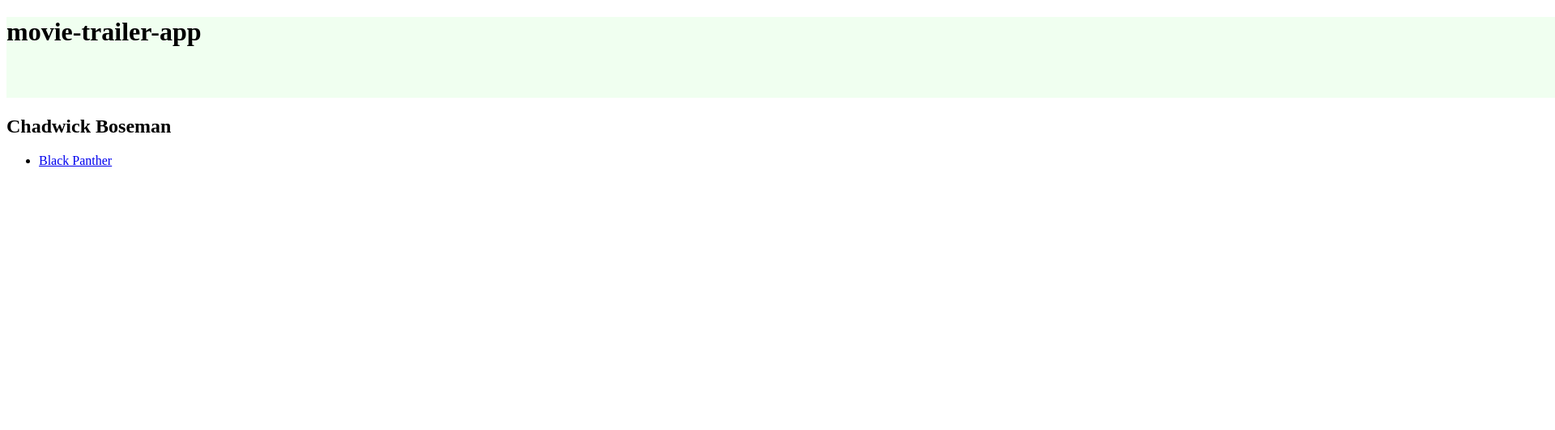
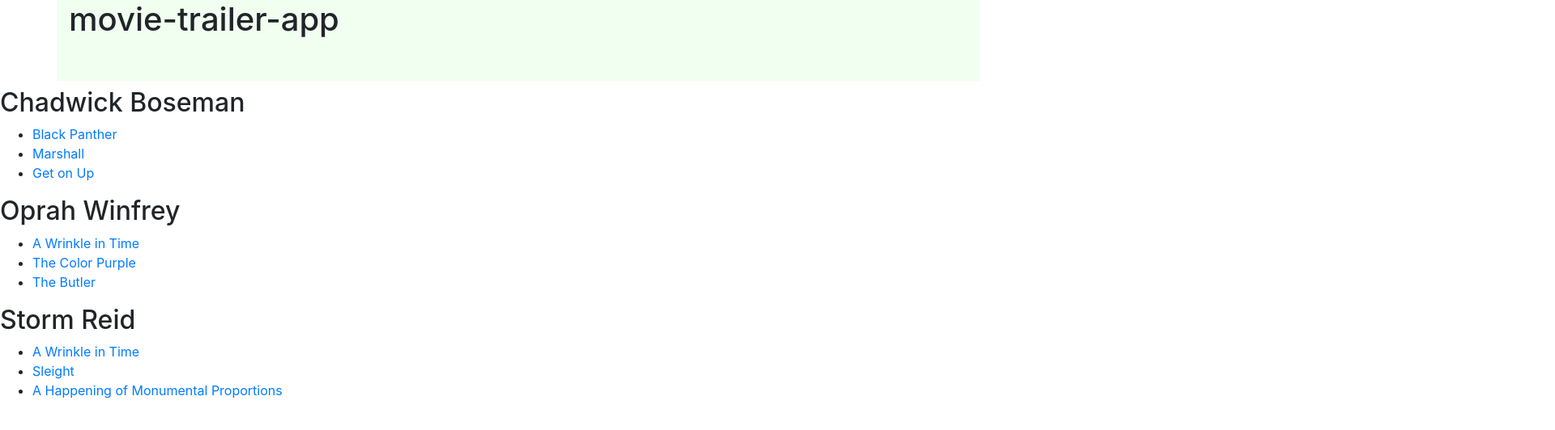
Before and after one commit to AminahAliu/AA_Trailer_Website, an Angular app in the folder movie-trailer-app/: page / in a window 1280 px wide. Shown: the top 532 px of the page at 81% size, 1920 px wide, since content can reach past the window. Built offline with nearby package versions, Linux system fonts and the light colour scheme.

Commit message:
feat: add movies for Oprah, Storm, and Chadwick (3 each)

```diff
--- a/movie-trailer-app/package.json
+++ b/movie-trailer-app/package.json
@@ -20,6 +20,7 @@
     "@angular/platform-browser": "~7.0.0",
     "@angular/platform-browser-dynamic": "~7.0.0",
     "@angular/router": "~7.0.0",
+    "bootstrap": "^4.1.3",
     "core-js": "^2.5.4",
     "rxjs": "~6.3.3",
     "zone.js": "~0.8.26"
--- a/movie-trailer-app/src/app/actors/actors.component.ts
+++ b/movie-trailer-app/src/app/actors/actors.component.ts
@@ -2,6 +2,8 @@
 import { Movie } from './movie';
 import { Actor } from './actor';
 import {PRINCE_TCHALLA} from './real-actors';
+import {MRS_WHICH} from './real-actors';
+import {MEG_MURRY} from './real-actors';
 
 @Component({
   selector: 'app-actors',
@@ -9,7 +11,7 @@
   styleUrls: ['./actors.component.css']
 })
 export class ActorsComponent implements OnInit {
- actors = [PRINCE_TCHALLA];
+ actors = [PRINCE_TCHALLA, MRS_WHICH, MEG_MURRY];
   constructor() { }
 
   ngOnInit() {
--- a/movie-trailer-app/src/app/actors/real-actors.ts
+++ b/movie-trailer-app/src/app/actors/real-actors.ts
@@ -1,6 +1,25 @@
+import { Actor } from './actor'
 import { BLACK_PANTHER } from './real-movies';
-import { Actor } from './actor'
+import { A_WRINKLE_IN_TIME } from './real-movies';
+import { MARSHALL } from './real-movies';
+import { GET_ON_UP } from './real-movies';
+import { SLEIGHT } from './real-movies';
+import { A_HAPPENING_OF_MONUMENTAL_PROPORTIONS } from './real-movies';
+import { THE_COLOR_PURPLE } from './real-movies';
+import { THE_BUTLER } from './real-movies';
+
+
 export const PRINCE_TCHALLA: Actor = {
   name: 'Chadwick Boseman',
-  movies: [BLACK_PANTHER]
+  movies: [BLACK_PANTHER, MARSHALL, GET_ON_UP]
 }
+
+export const MRS_WHICH: Actor = {
+  name: 'Oprah Winfrey',
+  movies: [A_WRINKLE_IN_TIME, THE_COLOR_PURPLE, THE_BUTLER]
+}
+
+export const MEG_MURRY: Actor = {
+  name: 'Storm Reid',
+  movies: [A_WRINKLE_IN_TIME, SLEIGHT, A_HAPPENING_OF_MONUMENTAL_PROPORTIONS]
+}
--- a/movie-trailer-app/src/app/actors/real-movies.ts
+++ b/movie-trailer-app/src/app/actors/real-movies.ts
@@ -6,3 +6,38 @@
   name: 'Black Panther',
   trailerURL: 'https://www.youtube.com/watch?v=xjDjIWPwcPU'
 };
+
+export const A_WRINKLE_IN_TIME: Movie = {
+  name: 'A Wrinkle in Time',
+  trailerURL: 'https://www.youtube.com/watch?v=UhZ56rcWwRQ'
+};
+
+export const MARSHALL: Movie = {
+  name: 'Marshall',
+  trailerURL: 'https://www.youtube.com/watch?v=4FSkq-UCS5s'
+};
+
+export const GET_ON_UP: Movie = {
+  name: 'Get on Up',
+  trailerURL: 'https://youtu.be/vptGSENcXeI'
+};
+
+export const SLEIGHT: Movie = {
+  name: 'Sleight',
+  trailerURL: 'https://youtu.be/RFiaZ5VHY7w'
+};
+
+
+export const A_HAPPENING_OF_MONUMENTAL_PROPORTIONS: Movie = {
+  name: 'A Happening of Monumental Proportions',
+  trailerURL: 'https://youtu.be/Lhgmu2JJIXA'
+};
+
+export const THE_COLOR_PURPLE: Movie = {
+  name: 'The Color Purple',
+  trailerURL: 'https://youtu.be/HzGrDgu08r8'
+};
+export const THE_BUTLER: Movie = {
+  name: 'The Butler',
+  trailerURL: 'https://youtu.be/DUA7rr0bOcc'
+};
--- a/movie-trailer-app/src/styles.css
+++ b/movie-trailer-app/src/styles.css
@@ -1 +1 @@
-/* You can add global styles to this file, and also import other style files */
+@import '~bootstrap/dist/css/bootstrap.min.css';
```
Also changed, not shown: 1 other file (tests, documents, lock files or other folders).
